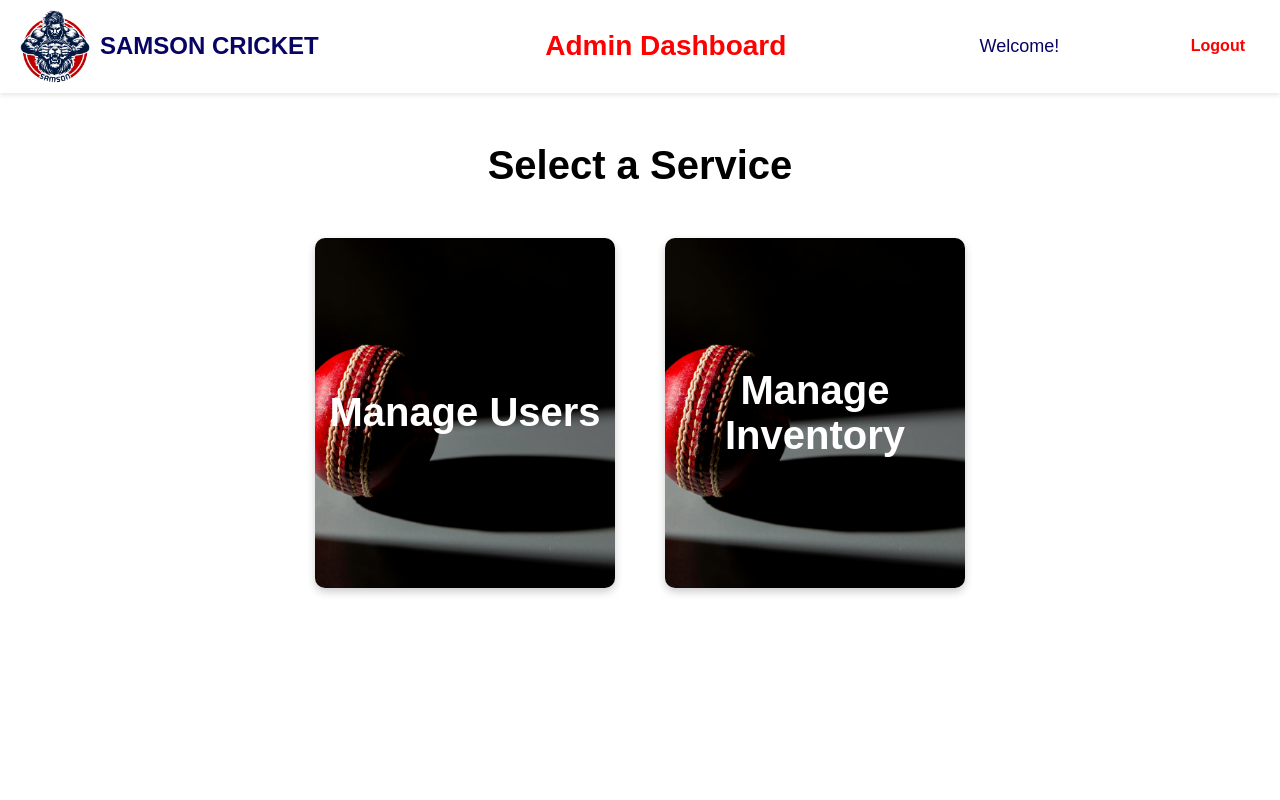
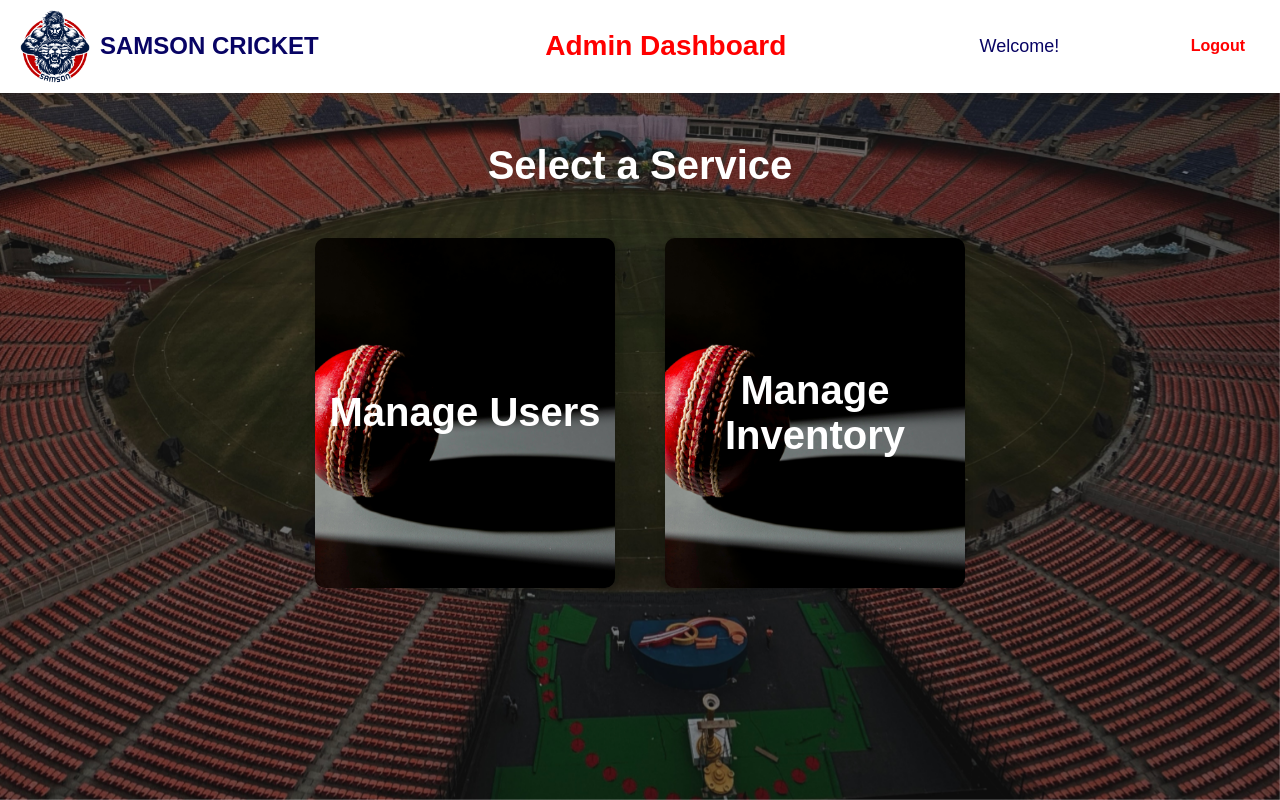
Before and after one commit to AshenIsuruWijesuriya/Samson-Cricket-WebApp, a React (Create React App) app in the folder frontend/: page /admindashboard in a window 1280 px wide. Built offline with nearby package versions, Linux system fonts and the light colour scheme; the HTML template or start-up script is replaced by a standard one.

Commit message:
add changes

```diff
--- a/frontend/src/Pages/Admin/AdminDashboard.css
+++ b/frontend/src/Pages/Admin/AdminDashboard.css
@@ -4,7 +4,6 @@
     align-items: center;
     justify-content:center;
     padding: 20px;
-    background-color: #ffffff; /* Light background for the dashboard */
     gap:50px;
 
 }
@@ -17,6 +16,7 @@
     text-align: center;
     font-weight: bold;
     font-size:40px;
+    color: white;
 }
 
 .card {
@@ -45,3 +45,15 @@
     font-weight: bold; /* Bold text */
     text-align: center;
 }
+
+.adminbgimg {
+    position: fixed; /* Make the background fixed */
+    top: 0;
+    left: 0;
+    width: 100%;
+    height: 100%;
+    background-image: url('../../assets/images/adminbg.jpeg'); /* Ensure the path is correct */
+    background-size: cover; /* Cover the entire area */
+    background-position: center; /* Center the image */
+    z-index: -1; /* Send the background behind other elements */
+}
--- a/frontend/src/Pages/Admin/AdminDashboard.js
+++ b/frontend/src/Pages/Admin/AdminDashboard.js
@@ -6,6 +6,7 @@ const AdminDashboard = () => {
     return (
         <div>
         <AdminHeader/>
+        <div className='adminbgimg'></div>
         <div className='ad-title'>Select a Service</div>
         <div className="dashboard-container">
             <a href='/admindashboard/manage-users' className="card-link">
```
Also changed, not shown: frontend/src/assets/images/adminbg.jpeg (added).
